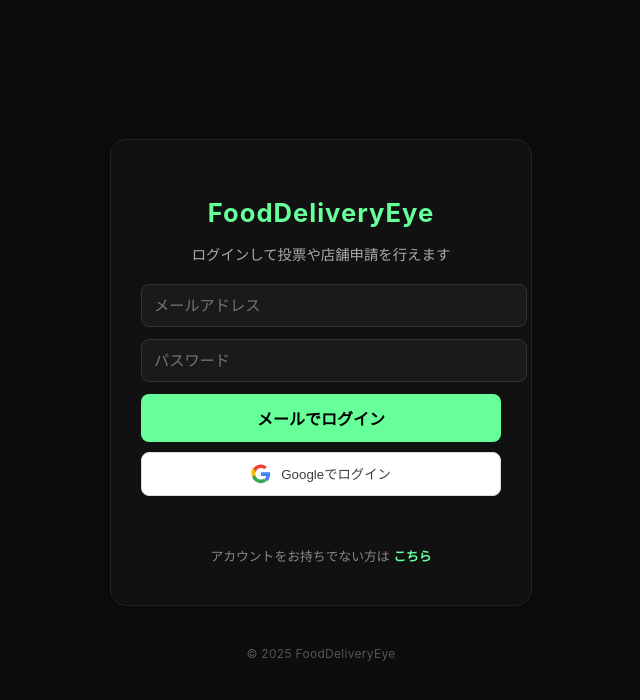
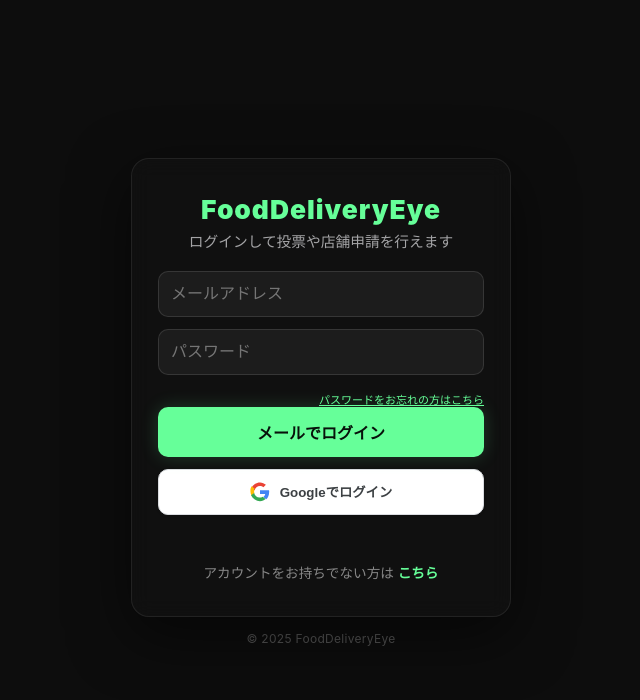
Before and after one commit to 773-773/DeliveryMap, a plain HTML site: page pb_public/login.html in a window 1280 px wide. Shown: the whole page, without its empty margins (319-959 px from the left). Drawn offline with Linux system fonts and the light colour scheme.

Commit message:
Update login.html

```diff
--- a/pb_public/login.html
+++ b/pb_public/login.html
@@ -2,133 +2,208 @@
 <html lang="ja">
 <head>
   <meta charset="UTF-8">
+  <meta name="viewport" content="width=device-width, initial-scale=1.0">
   <title>ログイン - FoodDeliveryEye</title>
   <style>
-    body {
-      background:#0d0d0d;
-      color:#fff;
-      font-family:"Inter","Noto Sans JP",sans-serif;
+    :root{
+      --bg:#0d0d0d;
+      --panel:#111;
+      --hair:#222;
+      --text:#fff;
+      --muted:#aaa;
+      --accent:#66ff99;
+      --danger:#ff7777;
+    }
+
+    *{ box-sizing:border-box; }
+
+    body{
+      background: var(--bg);
+      color: var(--text);
+      font-family:"Inter","Noto Sans JP",system-ui,sans-serif;
+      margin:0;
+
+      /* ✅ スマホで遠く見えない：上寄せ+余白管理 */
+      min-height:100svh;
       display:flex;
       flex-direction:column;
       align-items:center;
       justify-content:center;
-      height:100vh;
-      margin:0;
+      padding:22px 14px 18px;
+
+      -webkit-font-smoothing:antialiased;
+      -moz-osx-font-smoothing:grayscale;
+      text-rendering:optimizeLegibility;
     }
-    .card {
-      background:#111;
-      border:1px solid #222;
-      border-radius:16px;
-      padding:40px 30px;
-      box-shadow:0 0 15px rgba(0,0,0,0.4);
-      width:90%;
-      max-width:360px;
+
+    .card{
+      background:rgba(17,17,17,0.92);
+      border:1px solid rgba(255,255,255,0.08);
+      border-radius:18px;
+      padding:34px 26px;
+      box-shadow: 0 18px 60px rgba(0,0,0,0.55);
+      width:min(92vw, 380px);
       text-align:center;
+      backdrop-filter: blur(10px);
     }
-    h1 {
-      color:#66ff99;
-      margin-bottom:4px;
-      font-size:1.6em;
+
+    h1{
+      color: var(--accent);
+      margin:0 0 6px;
+      font-size:1.65em;
       letter-spacing:1px;
+      font-weight:900;
     }
-    p.subtitle {
-      color:#aaa;
-      font-size:0.9em;
-      margin-bottom:20px;
+
+    p.subtitle{
+      color: rgba(245,245,247,0.65);
+      font-size:0.92em;
+      margin:0 0 18px;
+      line-height:1.5;
     }
-    input {
+
+    input{
       width:100%;
-      padding:12px;
-      border-radius:8px;
-      border:1px solid #333;
-      background:#1a1a1a;
+      padding:13px 12px;
+      border-radius:10px;
+      border:1px solid rgba(255,255,255,0.12);
+      background:rgba(255,255,255,0.05);
       color:#fff;
       margin-bottom:12px;
-      font-size:0.95em;
+      font-size:1em;
       outline:none;
-      transition:border 0.2s;
+      transition:border 0.2s, background 0.2s;
     }
-    input:focus { border-color:#66ff99; }
-    .btn {
+    input:focus{
+      border-color: rgba(102,255,153,0.75);
+      background: rgba(255,255,255,0.07);
+    }
+
+    .forgot-link{
+      margin-top:4px;
+      font-size:0.8em;
+      text-align:right;
+    }
+    .forgot-link button{
+      background:none;
+      border:none;
+      color: var(--accent);
+      cursor:pointer;
+      padding:0;
+      font-size:0.86em;
+      text-decoration:underline;
+    }
+
+    .btn{
       width:100%;
-      padding:12px;
+      padding:13px 12px;
       border:none;
-      border-radius:8px;
-      font-weight:bold;
+      border-radius:10px;
+      font-weight:900;
       font-size:1em;
       cursor:pointer;
-      transition:all 0.2s ease;
+      transition:transform 0.15s ease, filter 0.15s ease;
     }
-    .btn-login {
-      background:#66ff99;
-      color:#000;
+    .btn:active{ transform: translateY(1px); }
+
+    .btn-login{
+      background: var(--accent);
+      color:#07110a;
+      box-shadow: 0 0 18px rgba(102,255,153,0.18);
     }
-    .btn-login:hover { background:#80ffb2; }
+    .btn-login:hover{ filter:brightness(1.04); }
 
-    /* 本物Googleボタン */
-    .google-btn {
+    .google-btn{
       display:flex;
       align-items:center;
       justify-content:center;
       gap:10px;
+
       background:#fff;
       color:#3c4043;
-      font-weight:500;
-      border-radius:8px;
+      font-weight:700;
+      border-radius:10px;
       border:1px solid #dadce0;
-      box-shadow:0 1px 3px rgba(0,0,0,0.1);
-      transition:all 0.2s ease;
-      margin-top:10px;
+      box-shadow:0 1px 3px rgba(0,0,0,0.12);
+      transition:transform 0.15s ease, box-shadow 0.15s ease, filter 0.15s ease;
+      margin-top:12px;
       width:100%;
-      height:44px;
+      height:46px;
+      cursor:pointer;
     }
-    .google-btn:hover {
-      background:#f8f9fa;
-      transform:scale(1.02);
-      box-shadow:0 2px 6px rgba(0,0,0,0.2);
+    .google-btn:hover{
+      transform:translateY(-1px);
+      box-shadow:0 3px 10px rgba(0,0,0,0.18);
+      filter:brightness(1.02);
     }
-    .google-icon {
-      width:20px;
-      height:20px;
+    .google-icon{ width:20px; height:20px; }
+
+    .btn-logout{
+      background:#ff4444;
+      color:#fff;
+      margin-top:18px;
+      display:none;
     }
 
-    .btn-logout {
-      background:#ff4444;
-      color:#fff;
-      margin-top:20px;
-      display:none;
-    }
-    #msg {
+    #msg{
       color:#ccc;
-      margin-top:15px;
-      font-size:0.9em;
+      margin-top:14px;
+      font-size:0.92em;
       min-height:1.2em;
+      white-space:pre-wrap;
+      line-height:1.55;
     }
 
-    .signup-link {
-      margin-top:18px;
-      font-size:0.8em;
+    .signup-link{
+      margin-top:16px;
+      font-size:0.85em;
       color:#888;
     }
-    .signup-link a {
-      color:#66ff99;
+    .signup-link a{
+      color: var(--accent);
       text-decoration:none;
-      font-weight:600;
-      transition:color 0.2s;
+      font-weight:900;
+      transition:filter 0.2s, text-decoration 0.2s;
     }
-    .signup-link a:hover {
-      color:#80ffb2;
+    .signup-link a:hover{
+      filter:brightness(1.12);
       text-decoration:underline;
     }
 
-    footer {
-      margin-top:40px;
+    footer{
+      margin-top:14px;
       font-size:0.75em;
       color:#555;
       letter-spacing:0.3px;
     }
+
+    /* ✅ スマホで「近く」：上寄せ + さらに詰める */
+    @media (max-width: 520px){
+      body{
+        justify-content:flex-start; /* 近く見える */
+        padding:18px 12px 14px;
+      }
+      .card{
+        width: min(94vw, 420px);
+        padding:28px 18px;
+        border-radius:16px;
+      }
+      h1{ font-size:1.55em; }
+      p.subtitle{ margin-bottom:14px; }
+      input{ padding:14px 12px; border-radius:12px; }
+      .btn{ padding:14px 12px; border-radius:12px; }
+      .google-btn{ height:48px; border-radius:12px; }
+      footer{ margin-top:12px; }
+    }
+
+    /* ✅ さらに小さい端末 */
+    @media (max-width: 380px){
+      .card{ padding:24px 16px; }
+      p.subtitle{ font-size:0.88em; }
+    }
   </style>
 </head>
+
 <body>
 
   <div class="card">
@@ -137,14 +212,19 @@
 
     <!-- メールログイン -->
     <form id="loginForm">
-      <input type="email" id="email" placeholder="メールアドレス" required>
-      <input type="password" id="password" placeholder="パスワード" required>
+      <input type="email" id="email" name="email" placeholder="メールアドレス" required>
+      <input type="password" id="password" name="password" placeholder="パスワード" required>
+
+      <div class="forgot-link">
+        <button type="button" id="forgotBtn">パスワードをお忘れの方はこちら</button>
+      </div>
+
       <button class="btn btn-login" type="submit">メールでログイン</button>
     </form>
 
     <!-- Googleログイン -->
-    <button id="googleBtn" class="google-btn">
-      <svg class="google-icon" xmlns="http://www.w3.org/2000/svg" viewBox="0 0 48 48">
+    <button id="googleBtn" class="google-btn" type="button">
+      <svg class="google-icon" xmlns="http://www.w3.org/2000/svg" viewBox="0 0 48 48" aria-hidden="true">
         <path fill="#EA4335" d="M24 9.5c3.94 0 6.64 1.71 8.17 3.14l6-5.82C34.29 3.43 29.57 1 24 1 14.83 1 7.03 6.64 3.44 14.41l7.41 5.76C12.29 14.33 17.62 9.5 24 9.5z"/>
         <path fill="#4285F4" d="M46.11 24.49c0-1.6-.14-3.12-.41-4.59H24v8.7h12.48c-.55 2.95-2.23 5.46-4.76 7.15l7.37 5.73c4.3-3.97 6.77-9.83 6.77-17z"/>
         <path fill="#FBBC05" d="M10.85 28.17c-.65-1.94-1.02-4.02-1.02-6.17s.37-4.23 1.02-6.17L3.44 10.07A22.931 22.931 0 0 0 1 22c0 3.64.87 7.08 2.44 10.13l7.41-5.76z"/>
@@ -154,7 +234,7 @@
     </button>
 
     <!-- ログアウト -->
-    <button class="btn btn-logout" id="logoutBtn">ログアウト</button>
+    <button class="btn btn-logout" id="logoutBtn" type="button">ログアウト</button>
 
     <p id="msg"></p>
 
@@ -169,47 +249,91 @@
 
   <script type="module">
     import PocketBase from "https://cdn.jsdelivr.net/npm/pocketbase@0.21.1/dist/pocketbase.es.mjs";
-    const pb = new PocketBase("https://delivery-eye.onrender.com");
-    const msg = document.getElementById("msg");
-    const logoutBtn = document.getElementById("logoutBtn");
+    const pb         = new PocketBase("https://delivery-eye.onrender.com");
+    const msg        = document.getElementById("msg");
+    const logoutBtn  = document.getElementById("logoutBtn");
+    const emailInput = document.getElementById("email");
+    const forgotBtn  = document.getElementById("forgotBtn");
 
-    // 🟢 ログイン保持
+    // 前回使ったメールアドレスを自動セット
+    const lastEmail = localStorage.getItem("fde_last_email");
+    if (lastEmail) emailInput.value = lastEmail;
+
+    // すでにログイン済みなら vote.html へ
     if (pb.authStore.isValid) {
-      msg.textContent = "ログイン中：" + (pb.authStore.model?.email || "Googleユーザー");
+      msg.style.color = "#66ff99";
+      msg.textContent = "前回のログイン状態を復元しました。";
       logoutBtn.style.display = "block";
+      setTimeout(() => { window.location.href = "vote.html"; }, 700);
     }
 
-    // 📧 メールログイン
+    // メールログイン
     document.getElementById("loginForm").addEventListener("submit", async (e) => {
       e.preventDefault();
-      const email = e.target.email.value;
+      const email    = e.target.email.value.trim();
       const password = e.target.password.value;
+
+      msg.style.color = "#ccc";
+      msg.textContent = "ログイン処理中です…";
+
       try {
         await pb.collection("users").authWithPassword(email, password);
+        msg.style.color = "#66ff99";
         msg.textContent = "✅ ログイン成功！";
-        localStorage.setItem("pb_auth", pb.authStore.exportToString());
-        setTimeout(()=>window.location.href="vote.html", 1000);
+
+        localStorage.setItem("fde_last_email", email);
+        setTimeout(() => window.location.href = "vote.html", 800);
       } catch (err) {
+        msg.style.color = "#ff7777";
         msg.textContent = "⚠️ ログイン失敗：" + err.message;
       }
     });
 
-    // 🔵 Googleログイン
+    // Googleログイン
     document.getElementById("googleBtn").onclick = async () => {
+      msg.style.color = "#ccc";
+      msg.textContent = "Googleログイン処理中です…";
       try {
         const authData = await pb.collection("users").authWithOAuth2({ provider: "google" });
+        msg.style.color = "#66ff99";
         msg.textContent = "✅ Googleログイン成功！";
-        localStorage.setItem("pb_auth", pb.authStore.exportToString());
-        setTimeout(()=>window.location.href="vote.html", 1000);
+
+        const userEmail = authData?.meta?.email || pb.authStore.model?.email;
+        if (userEmail) localStorage.setItem("fde_last_email", userEmail);
+
+        setTimeout(() => window.location.href = "vote.html", 800);
       } catch (err) {
+        msg.style.color = "#ff7777";
         msg.textContent = "⚠️ Googleログイン失敗：" + err.message;
       }
     };
 
-    // 🔴 ログアウト
+    // パスワード再設定メール送信
+    forgotBtn.onclick = async () => {
+      const email = emailInput.value.trim();
+      if (!email) {
+        msg.style.color = "#ff7777";
+        msg.textContent = "パスワード再設定用のメールアドレスを入力してください。";
+        return;
+      }
+
+      msg.style.color = "#ccc";
+      msg.textContent = "パスワード再設定メールを送信しています…";
+
+      try {
+        await pb.collection("users").requestPasswordReset(email);
+        msg.style.color = "#66ff99";
+        msg.textContent = "📩 パスワード再設定用のメールを送信しました。\nメール内のリンクから新しいパスワードを設定してください。";
+      } catch (err) {
+        msg.style.color = "#ff7777";
+        msg.textContent = "⚠️ パスワードリセットメールの送信に失敗しました：" + err.message;
+      }
+    };
+
+    // ログアウト
     logoutBtn.onclick = () => {
       pb.authStore.clear();
-      localStorage.removeItem("pb_auth");
+      msg.style.color = "#ccc";
       msg.textContent = "ログアウトしました";
       logoutBtn.style.display = "none";
     };
```
